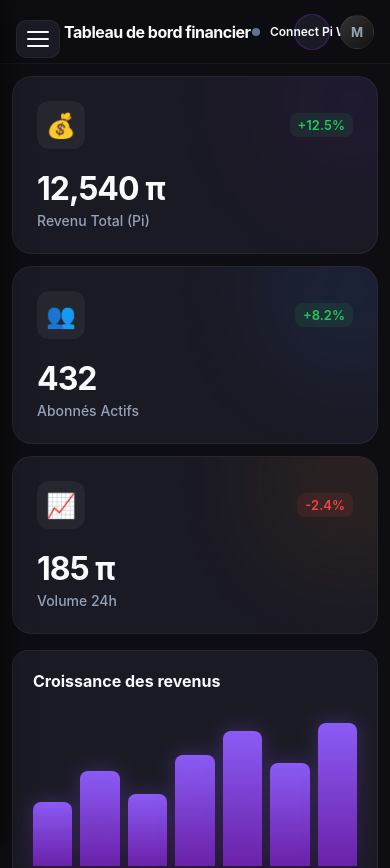
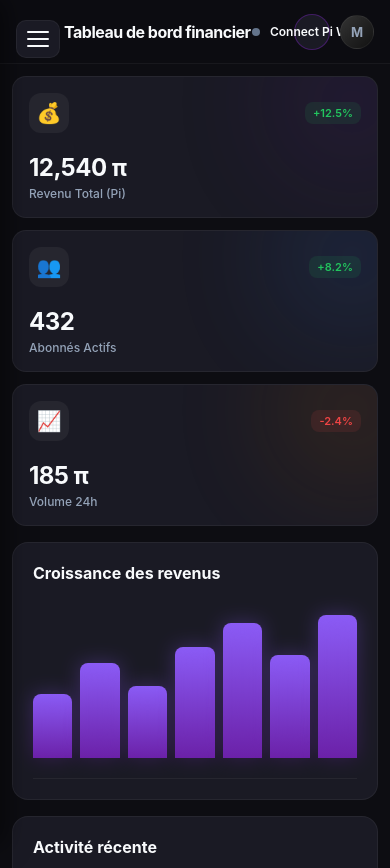
Before and after one commit to Didikhed/Pi-Merchant-Dashboard, a Next.js app: page / in a window 390 px wide. Shown: the top 868 px of the page. Built offline with nearby package versions, Linux system fonts and the light colour scheme.

Commit message:
📱 RESPONSIVE: RevenueCard + polish mobile complet

```diff
--- a/components/RevenueCard.css
+++ b/components/RevenueCard.css
@@ -81,3 +81,34 @@
   font-size: 14px;
   font-weight: 500;
 }
+
+/* ── MOBILE ── */
+@media (max-width: 768px) {
+  .revenue-card {
+    padding: 16px;
+    border-radius: 14px;
+  }
+
+  .revenue-card:hover {
+    transform: none; /* Désactive l'animation hover sur mobile */
+  }
+
+  .card-value {
+    font-size: 24px;
+    letter-spacing: -0.5px;
+  }
+
+  .card-icon {
+    width: 40px;
+    height: 40px;
+    font-size: 20px;
+  }
+
+  .card-label {
+    font-size: 12px;
+  }
+
+  .card-trend {
+    font-size: 11px;
+  }
+}
```
